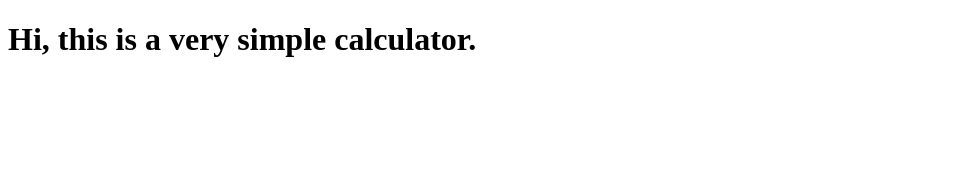
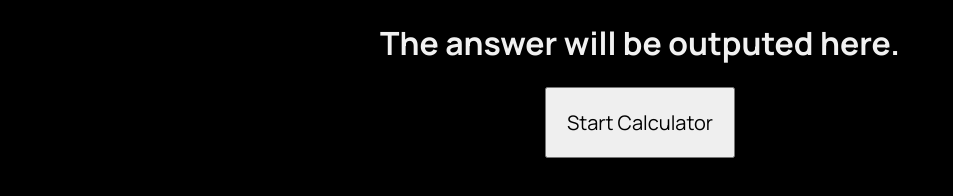
Before and after one commit to realtechnerd/supersimplecalculator, a website: page index.html in a window 1280 px wide. Shown: the whole page, without its empty margins (0-953 px from the left). Drawn offline with Linux system fonts and the light colour scheme.

Commit message:
Upload app.

```diff
--- a/index.html
+++ b/index.html
@@ -4,8 +4,13 @@
     <meta charset="UTF-8">
     <meta name="viewport" content="width=device-width, initial-scale=1.0">
     <title>Super Simple Calculator</title>
+    <link rel="stylesheet" href="style.css">
 </head>
 <body>
-    <h1>Hi, this is a very simple calculator.</h1>
+    <h1 id="display">The answer will be outputed here.</h1>
+    <button onclick="calculator();">Start Calculator</button>
+
+    <!--SCRIPTS-->
+    <script src="script.js"></script>
 </body>
 </html>
--- /dev/null
+++ b/package.json
@@ -0,0 +1,3 @@
+{
+    "main":"index.html"
+}
--- /dev/null
+++ b/script.js
@@ -0,0 +1,18 @@
+function calculator() {
+    const display = document.getElementById("display");
+    const firstnum = prompt("First number.");
+    const secondnum = prompt("Second number.");
+    const operator = prompt("Select operator. Your choices are '+','-','/', and '*'");
+
+    if (operator === "+") {
+        display.innerHTML = "The answer is: " + parseInt(firstnum) + parseInt(secondnum) + ".";
+    } else if (operator === '-') {
+        display.innerHTML = "The answer is: " + parseInt(firstnum) - parseInt(secondnum) + ".";
+    } else if (operator === '/') {
+        display.innerHTML = "The answer is: " + parseInt(firstnum) / parseInt(secondnum) + ".";
+    } else if (operator === '*') {
+        display.innerHTML = "The answer is: " + parseInt(firstnum) * parseInt(secondnum) + ".";
+    } else {
+        display.innerHTML = "Input missing or wrong input."
+    }
+}
--- /dev/null
+++ b/style.css
@@ -0,0 +1,12 @@
+@import url('https://fonts.googleapis.com/css2?family=Manrope:wght@300;400;500;600;700;800&display=swap');
+body {
+    text-align: center;
+    font-family: Manrope;
+    background-color: #000;
+    color: #f1f1f1;
+}
+button {
+    padding: 20px;
+    font-size: 15pt;
+    font-family: Manrope;
+}
```
